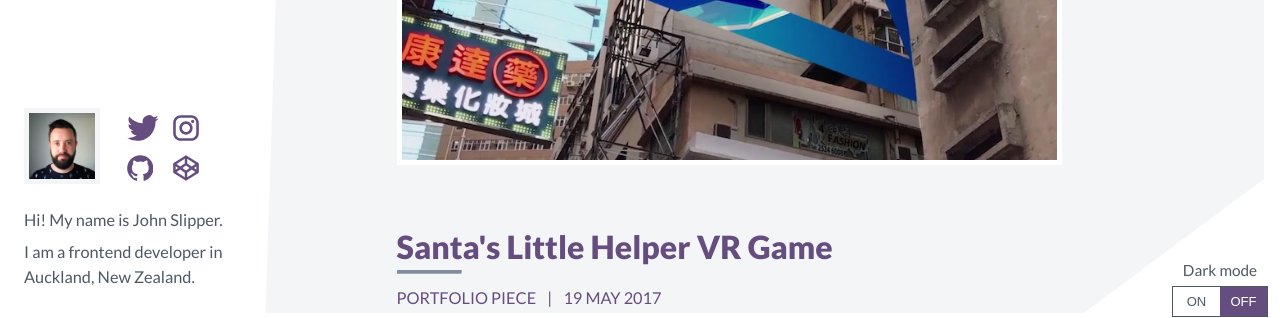
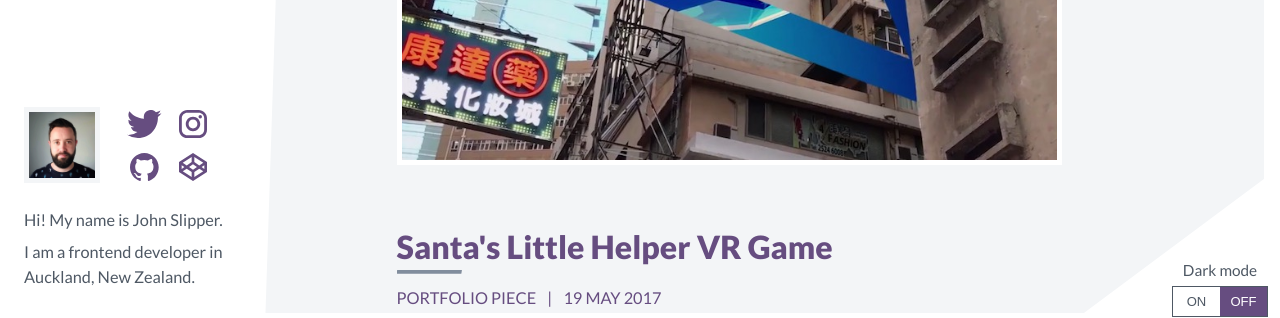
Before and after one commit to johnslipper/johnslipper.github.io, a Jekyll site: the page built from index.html, in a window 1280 px wide. Shown: the part 571-889 px from the top of the page. Built offline with Jekyll 4.4.1, drawn with Linux system fonts in a browser that asks for light colours.

Commit message:
Improved social layout styling

```diff
--- a/_sass/components/_social.scss
+++ b/_sass/components/_social.scss
@@ -2,9 +2,14 @@
     display: inline-grid;
     grid-template-columns: repeat(4, 1fr);
     grid-gap: 0.5rem;
+
+    a {
+        display: flex;
+        justify-content: center;
+        padding: 0.2rem;
+    }
     svg {
-        height: 2rem;
-        padding: 0.2rem;
+        height: 1.75rem;
     }
 
     @media (min-width: $breakpoints-3) {
```
